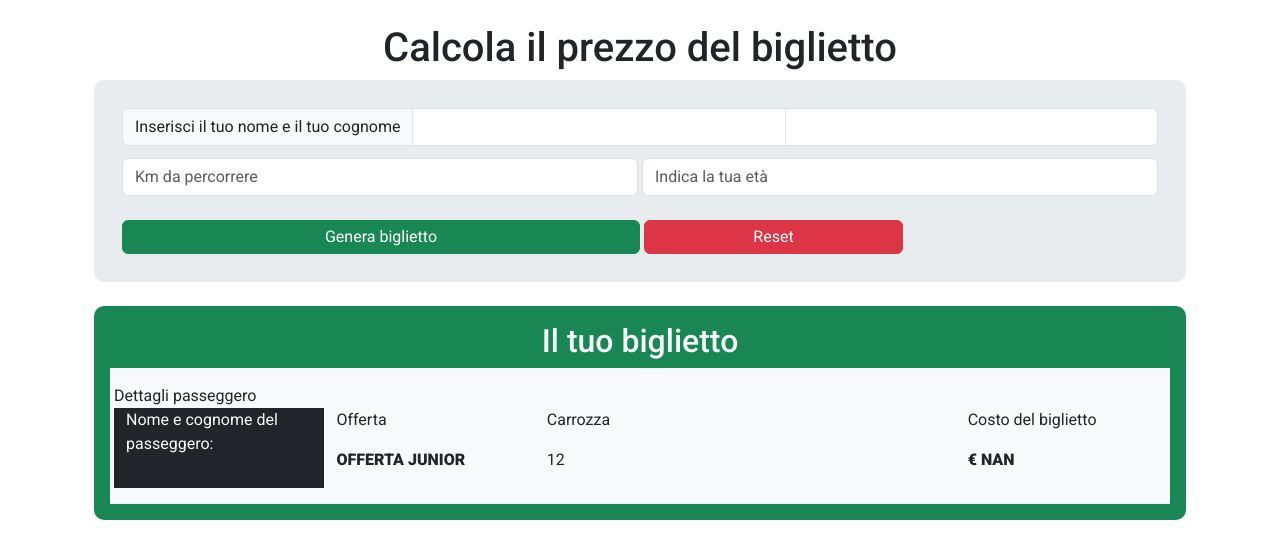
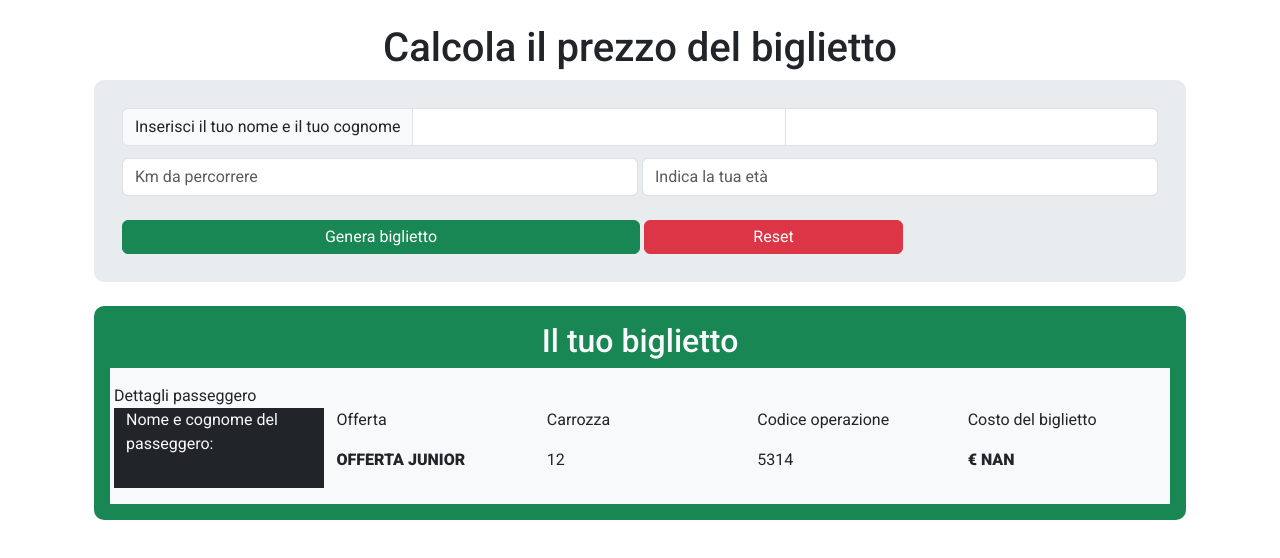
Before and after one commit to DavideBernasconi13/js-biglietto-treno-form, a plain HTML site: page index.html in a window 1280 px wide. Both pictures are taken after a click on the button "Genera biglietto". Drawn offline with nearby package versions, Linux system fonts and the light colour scheme.

Commit message:
add number operation

```diff
--- a/asset/js/main.js
+++ b/asset/js/main.js
@@ -24,7 +24,8 @@ const price = document.querySelector('.price');
 const carrozzaNumero = document.querySelector('.carrozzaNumero');
 let carrozzaNumeroRandom = parseInt(Math.random() * 12) + 1;
 console.log(carrozzaNumeroRandom);
-
+const codiceOperazione = document.querySelector('.codiceOperazione');
+let codiceOperazioneRandom = parseInt(Math.random() * 9999) + 1;
 
 //funzione prendi i dati e mettili al posto giusto
 const inviaDati = document.getElementById('submit');
@@ -51,6 +52,9 @@ inviaDati.addEventListener('click', function () {
 
     // determina il numero di carrozza
     carrozzaNumero.innerHTML = carrozzaNumeroRandom;
+
+    // determina il numero di operazione random
+    codiceOperazione.innerHTML = codiceOperazioneRandom;
 
     price.innerHTML = '€ ';
     //console.log('vuoi percorrere km: ', parseInt(km.value));
@@ -79,6 +83,6 @@ reset.addEventListener('click', function () {
     sname.value = '';
     age.value = '';
     km.value = '';
-    price.innerHTML = '€ ';
+    //price.innerHTML = '€ ';
     ticket.classList.add('d-none');
 })
--- a/index.html
+++ b/index.html
@@ -65,7 +65,10 @@
                         <p>Carrozza</p>
                         <span class="carrozzaNumero"></span>
                     </div>
-                    <div class="col"></div>
+                    <div class="col">
+                        <p>Codice operazione</p>
+                        <span class="codiceOperazione"></span>
+                    </div>
                     <div class="col">
                         <p>Costo del biglietto</p>
                         <span class="price">€ </span>
```
